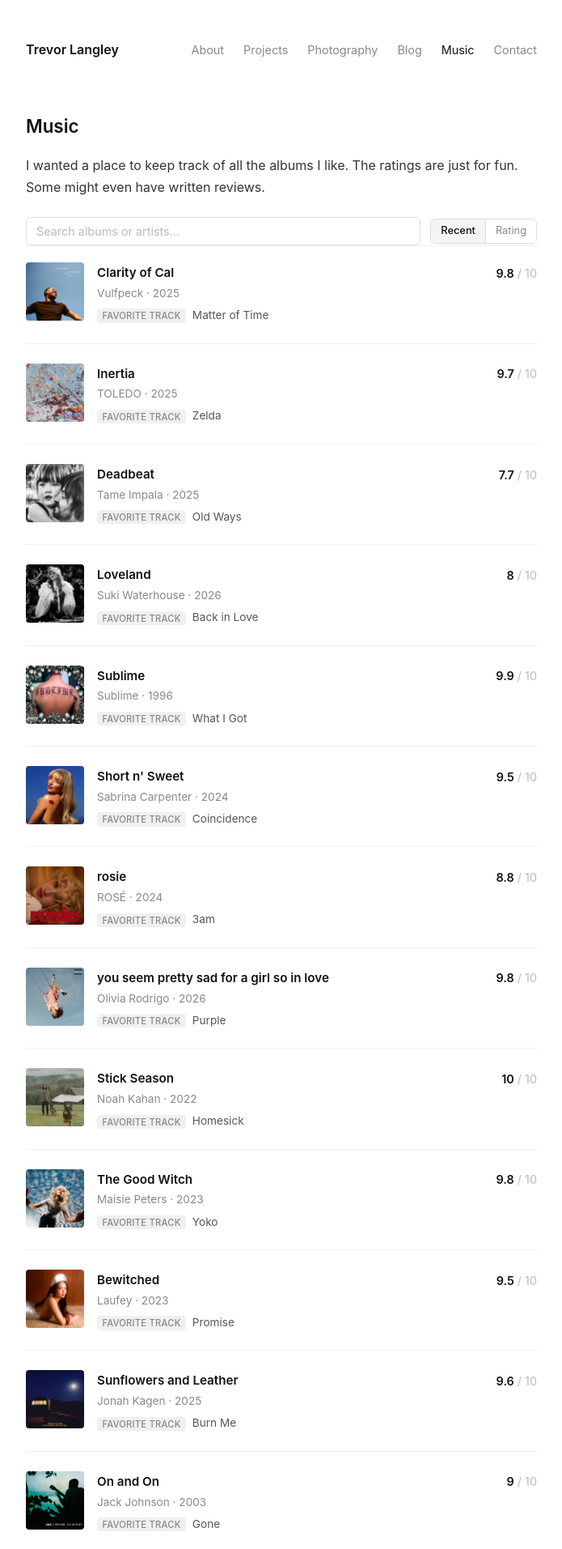
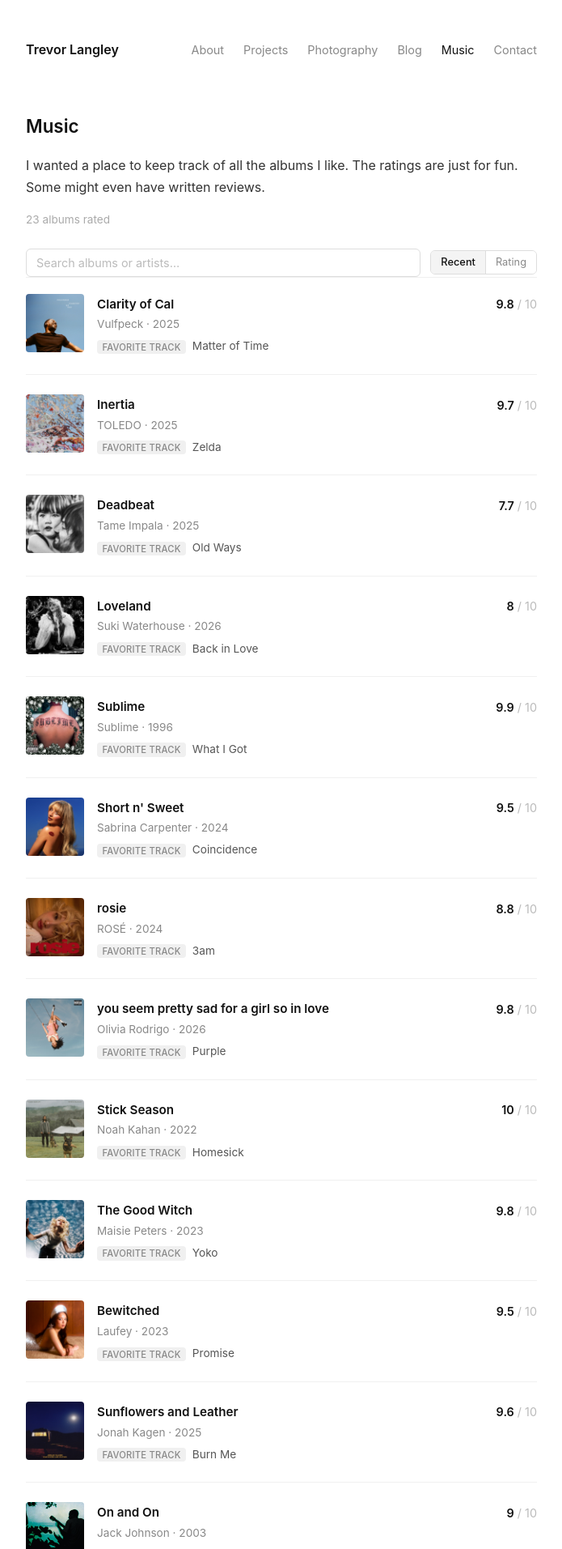
Before and after one commit to DontLoseSight/langley.github.io, a Jekyll site: the page built from music/index.html, in a window 1280 px wide. Shown: the top 1913 px of the page at 81% size, without its empty margins (292-987 px from the left). Built offline with Jekyll 4.4.1, drawn with Linux system fonts in a browser that asks for light colours.

Commit message:
Add albums rated counter to music page
Co-Authored-By: Claude Sonnet 4.6 <noreply@anthropic.com>

```diff
--- a/assets/css/main.css
+++ b/assets/css/main.css
@@ -214,6 +214,13 @@ li {
   .gallery {
     columns: 1;
   }
+}
+
+/* Albums counter */
+.albums-counter {
+  font-size: 0.85rem;
+  color: #aaa;
+  margin-top: 0.25rem;
 }
 
 /* Album controls (search + sort) */
--- a/music/index.html
+++ b/music/index.html
@@ -5,6 +5,8 @@ permalink: /music/
 ---
 
 <p>I wanted a place to keep track of all the albums I like. The ratings are just for fun. Some might even have written reviews.</p>
+
+<p class="albums-counter">{{ site.albums | size }} albums rated</p>
 
 <div class="album-controls">
   <input type="search" id="album-search" class="album-search" placeholder="Search albums or artists…" autocomplete="off">
```
